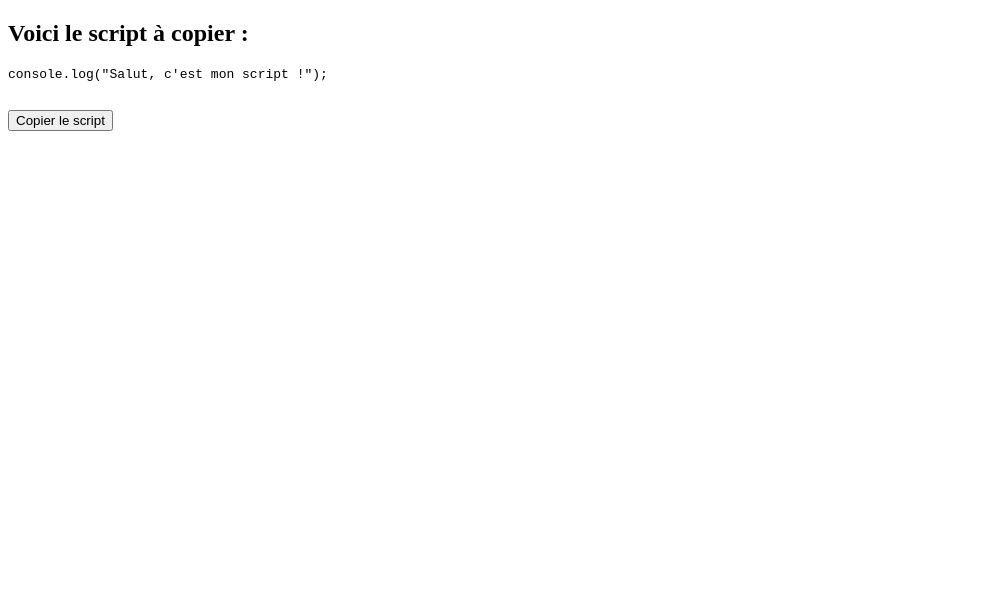
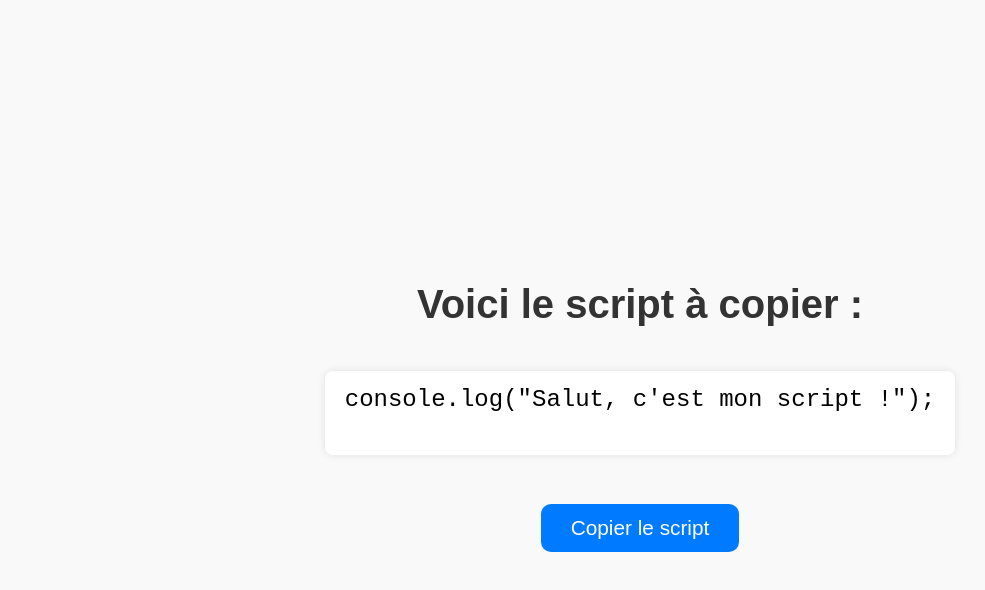
Before and after one commit to TomTom-11/aimbot-, a plain HTML site: page index.html in a window 1280 px wide. Shown: the whole page, without its empty margins (0-985 px from the left). Drawn offline with Linux system fonts and the light colour scheme.

Commit message:
Update index.html

```diff
--- a/index.html
+++ b/index.html
@@ -3,6 +3,49 @@
 <head>
   <meta charset="UTF-8" />
   <title>Script à copier</title>
+  <style>
+    body {
+      display: flex;
+      flex-direction: column;
+      justify-content: center;
+      align-items: center;
+      height: 100vh;
+      margin: 0;
+      font-family: Arial, sans-serif;
+      background-color: #f9f9f9;
+      text-align: center;
+    }
+    h2 {
+      font-size: 2.5rem;
+      margin-bottom: 20px;
+      color: #333;
+    }
+    pre {
+      font-size: 1.5rem;
+      background: #fff;
+      padding: 15px 20px;
+      border-radius: 8px;
+      max-width: 90%;
+      overflow-x: auto;
+      box-shadow: 0 0 8px rgba(0,0,0,0.1);
+      white-space: pre-wrap;
+      word-wrap: break-word;
+    }
+    button {
+      margin-top: 25px;
+      padding: 12px 30px;
+      font-size: 1.3rem;
+      cursor: pointer;
+      border: none;
+      border-radius: 10px;
+      background-color: #007bff;
+      color: white;
+      transition: background-color 0.3s ease;
+    }
+    button:hover {
+      background-color: #0056b3;
+    }
+  </style>
 </head>
 <body>
   <h2>Voici le script à copier :</h2>
@@ -13,9 +56,11 @@ console.log("Salut, c'est mon script !");
 
   <script>
     function copyScript() {
-      const code = document.getElementById('scriptCode').innerText;
+      const code = document.getElementById('scriptCode').innerText.trim();
       navigator.clipboard.writeText(code).then(() => {
         alert('Script copié dans le presse-papier !');
+      }).catch(() => {
+        alert('Impossible de copier le script.');
       });
     }
   </script>
```
